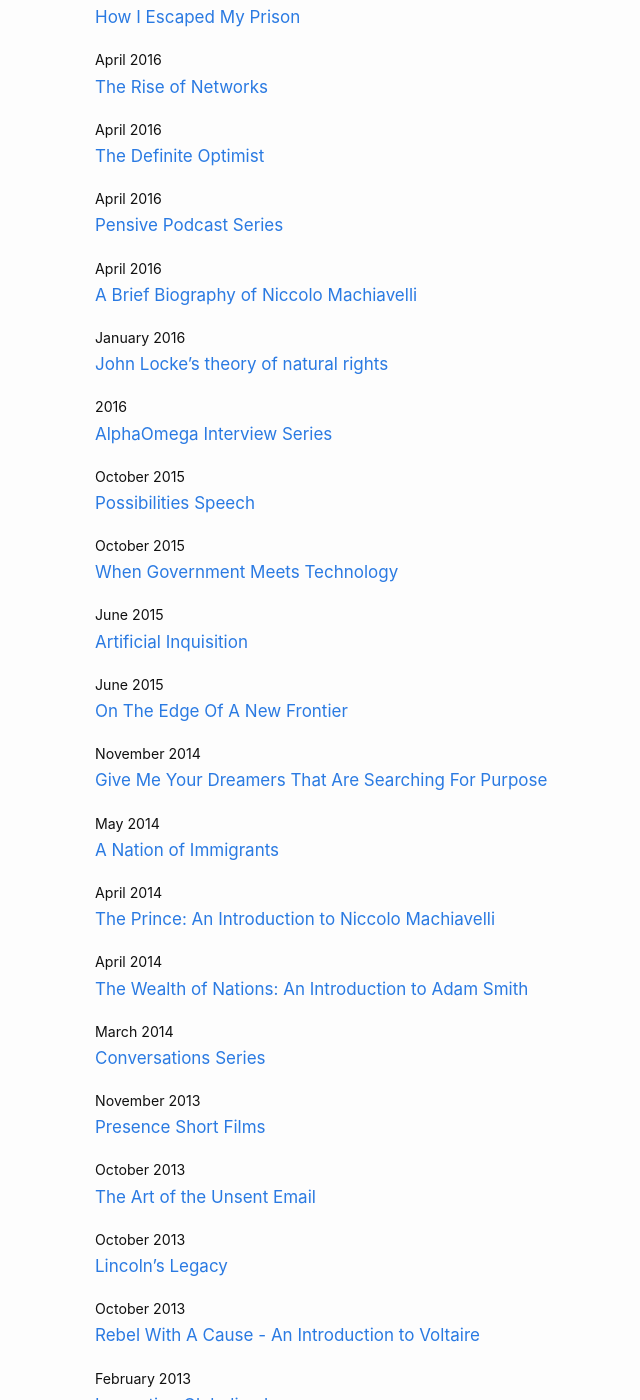
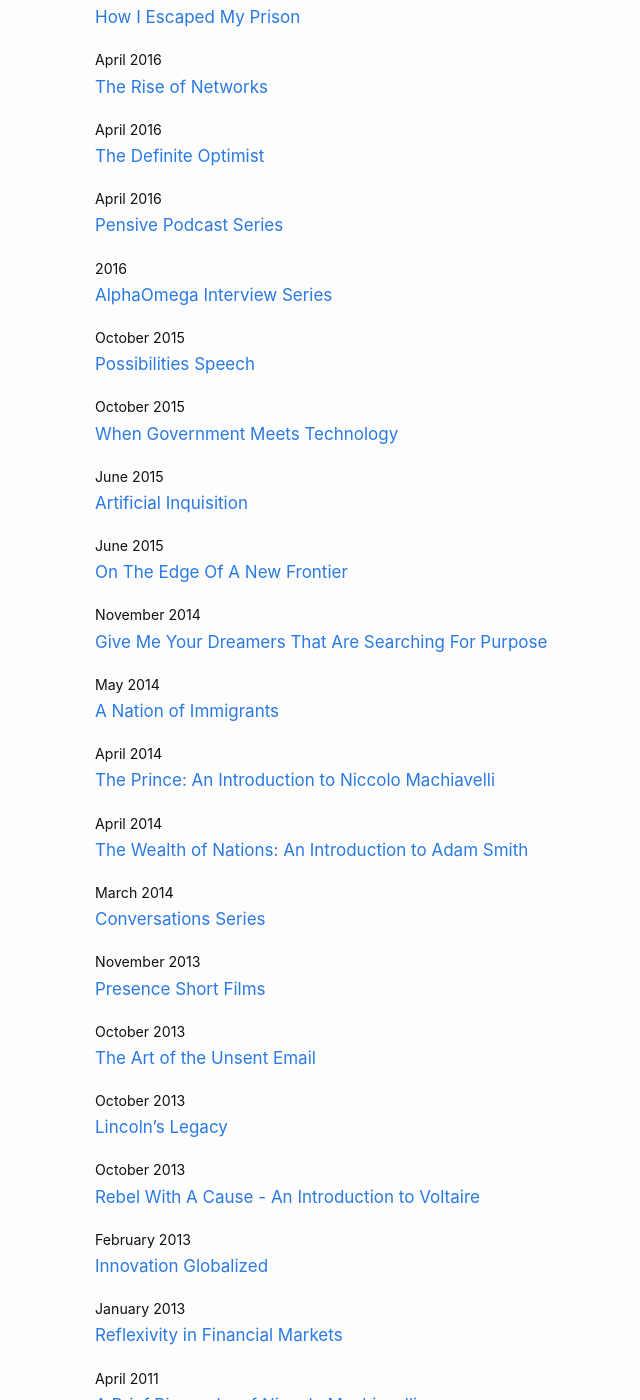
Before and after one commit to link-daniel/link.github.io, a Jekyll site: the page built from index.md, in a window 1280 px wide and 1400 px high, scrolled down 1022 px. Shown: the whole window, without its empty margins (175-815 px from the left). Built offline with Jekyll 4.4.1, drawn with Linux system fonts in a browser that asks for light colours; some of the changed text lies outside the part shown.

Commit message:
Update index.md

```diff
--- a/index.md
+++ b/index.md
@@ -76,14 +76,6 @@ layout: home
 [Pensive Podcast Series](/pensive)
 <br>
 
-<small>April 2016</small><br>
-[A Brief Biography of Niccolo Machiavelli](/machiavellibio)
-<br>
-
-<small>January 2016</small><br>
-[John Locke's theory of natural rights](/locketheories)
-<br>
-
 <small>2016</small><br>
 [AlphaOmega Interview Series](/alphaomega)
 <br>
@@ -148,6 +140,14 @@ layout: home
 [Reflexivity in Financial Markets](/reflexivity)
 <br>
 
+<small>April 2011</small><br>
+[A Brief Biography of Niccolo Machiavelli](/machiavellibio)
+<br>
+
+<small>January 2011</small><br>
+[John Locke's theory of natural rights](/locketheories)
+<br>
+
 <small>December 2009</small><br>
 [Lost in Translation](/lostintranslation)
 <br>
```
